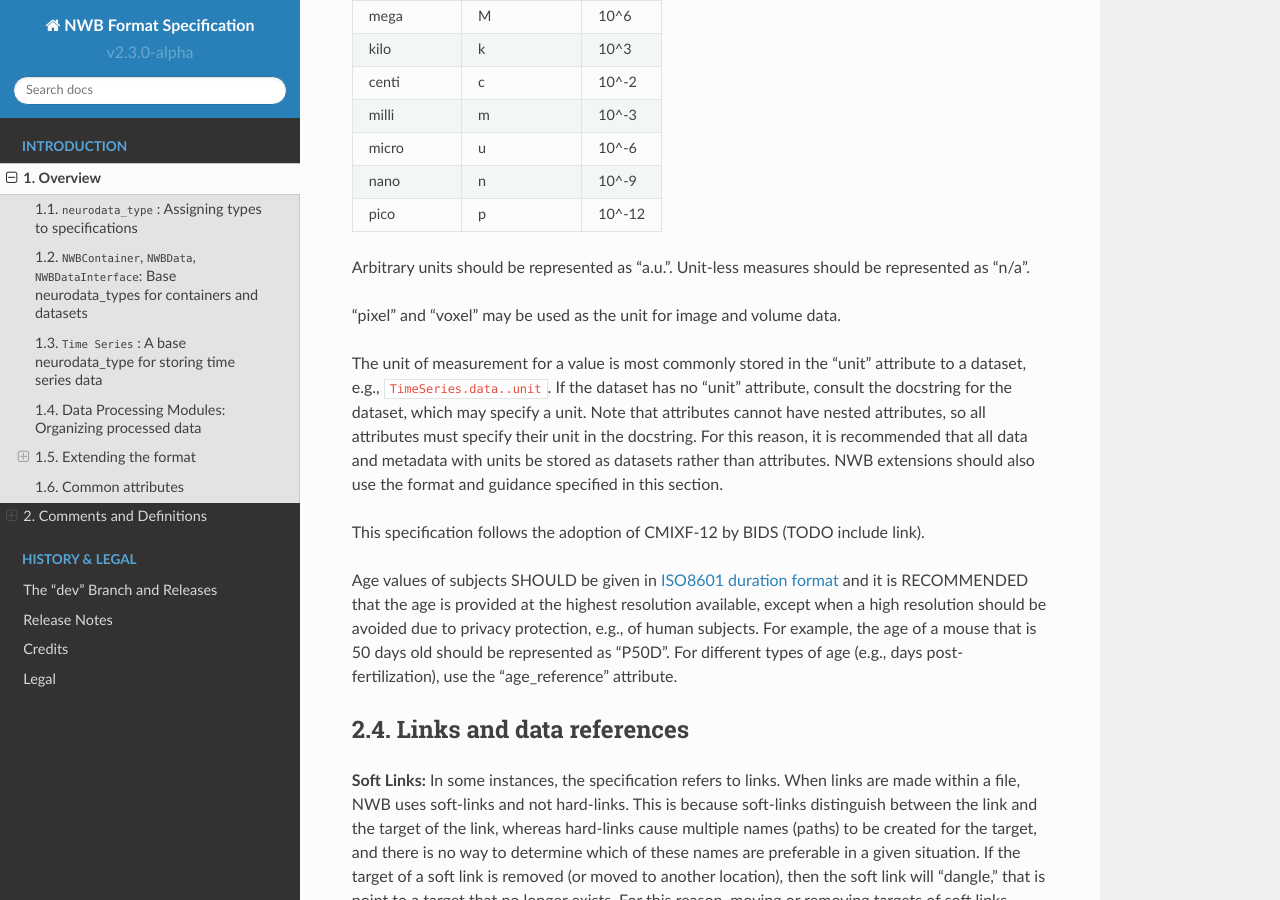
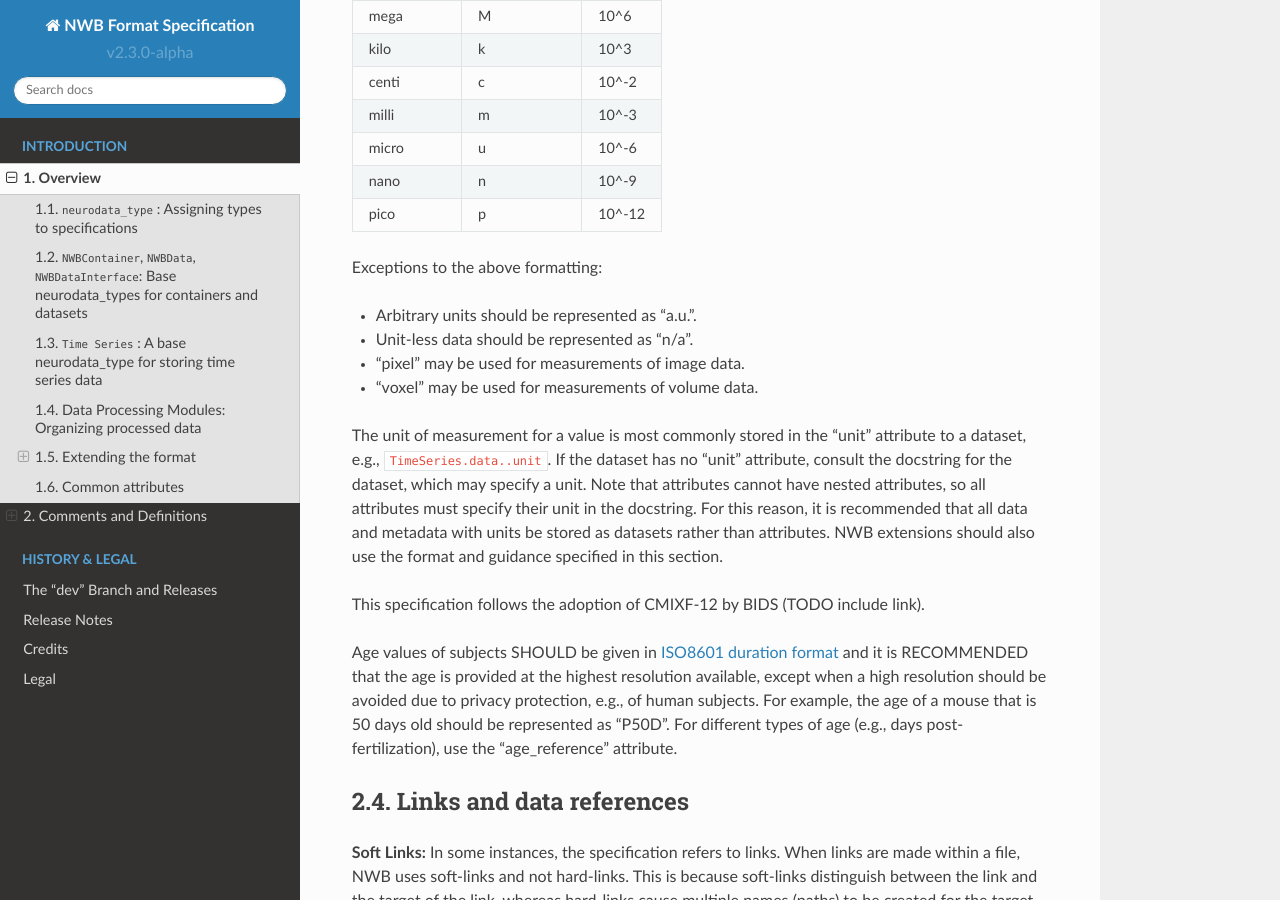
Before and after one commit to NeurodataWithoutBorders/nwb-schema, a Sphinx documentation site: the page built from docs/format/source/format_description.rst, in a window 1280 px wide and 900 px high, scrolled down 6653 px. Built offline with Sphinx 7.4.7 and the Read the Docs theme 2.0.0, drawn with Linux system fonts in a browser that asks for light colours.

Commit message:
Specify exceptions to unit formatting

```diff
--- a/docs/format/source/format_description.rst
+++ b/docs/format/source/format_description.rst
@@ -350,10 +350,12 @@ Common prefixes:
 | pico        | p             | 10^-12 |
 +-------------+---------------+--------+
 
-Arbitrary units should be represented as "a.u.". Unit-less measures should
-be represented as "n/a".
+Exceptions to the above formatting:
 
-"pixel" and "voxel" may be used as the unit for image and volume data.
+- Arbitrary units should be represented as "a.u.".
+- Unit-less data should be represented as "n/a".
+- "pixel" may be used for measurements of image data.
+- "voxel" may be used for measurements of volume data.
 
 The unit of measurement for a value is most commonly stored in the "unit"
 attribute to a dataset, e.g., ``TimeSeries.data..unit``. If the dataset
```
